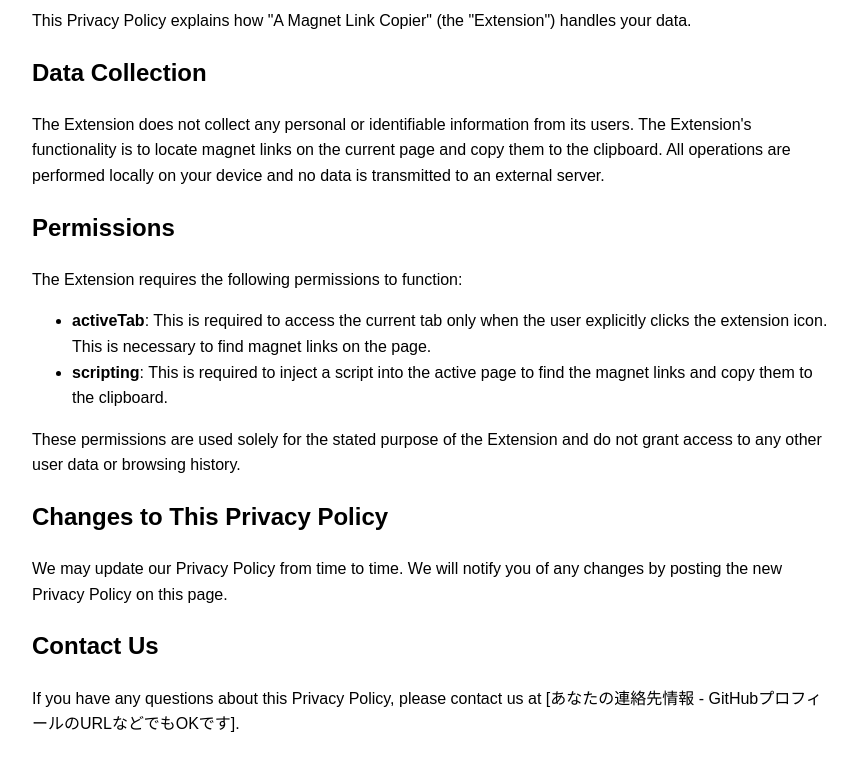
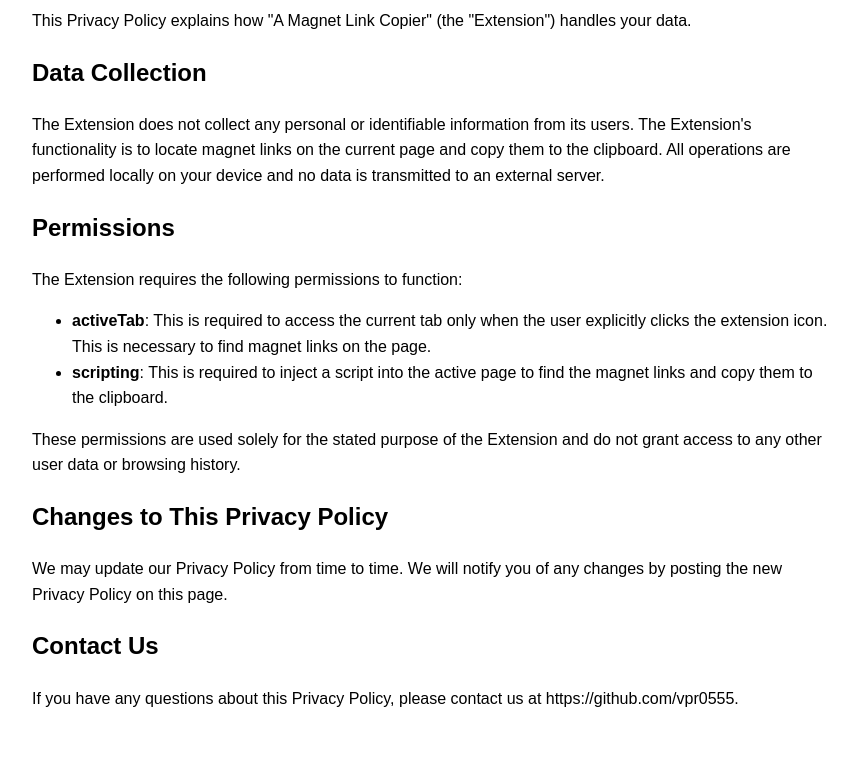
Before and after one commit to vpr0555/extension-privacy-policy, a plain HTML site: page index.html in a window 1280 px wide. Shown: the part 106-876 px from the top of the page, without its empty margins (208-1061 px from the left). After the commit the page ends 853 px from the top, so only its background shows below. Drawn offline with Linux system fonts and the light colour scheme.

Commit message:
Update index.html

```diff
--- a/index.html
+++ b/index.html
@@ -28,6 +28,6 @@
     <p>We may update our Privacy Policy from time to time. We will notify you of any changes by posting the new Privacy Policy on this page.</p>
 
     <h2>Contact Us</h2>
-    <p>If you have any questions about this Privacy Policy, please contact us at [あなたの連絡先情報 - GitHubプロフィールのURLなどでもOKです].</p>
+    <p>If you have any questions about this Privacy Policy, please contact us at https://github.com/vpr0555.</p>
 </body>
 </html>
```
